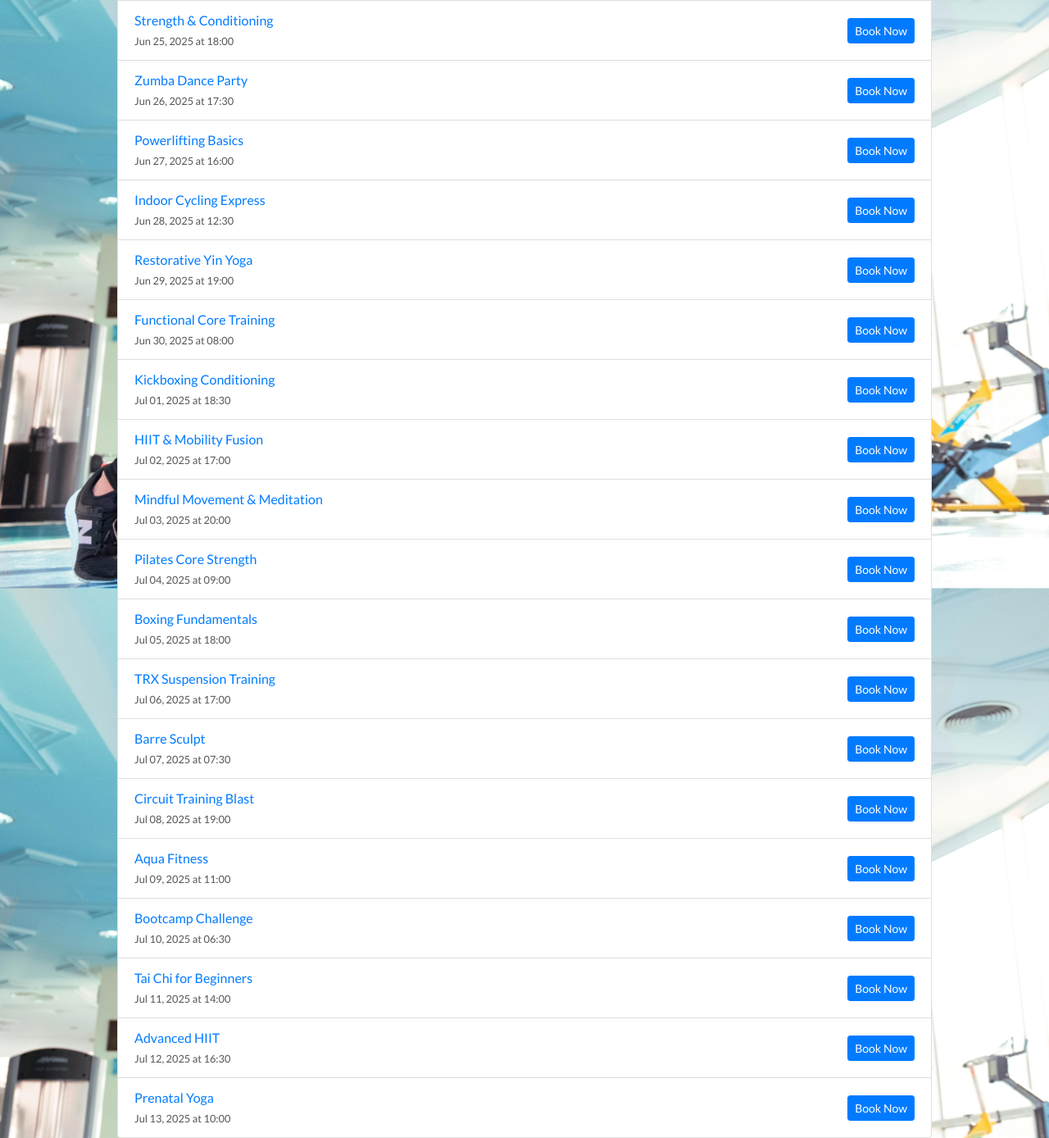
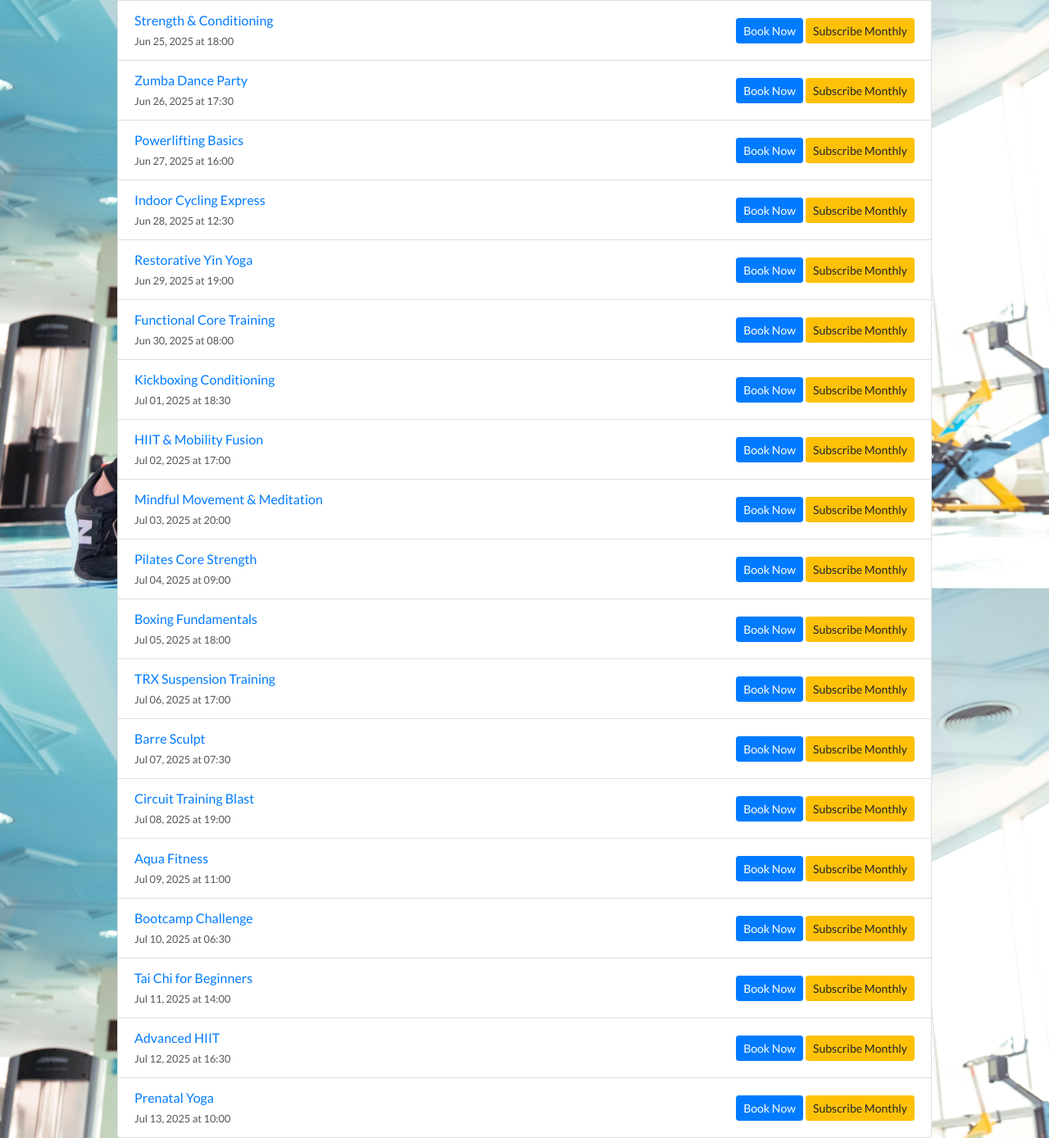
Before and after one commit to Hawraa7/Portfolio-Project-5, a Django app: page /classes/ in a window 1280 px wide. Shown: the part 177-1565 px from the top of the page at 82% size. Run offline with Django 3.2, Linux system fonts and the light colour scheme; the visitor is signed in with stand-in values (Sample User, id 1); data comes from the database, SQL or seed files in the repository; data that the repository does not hold is empty; some libraries are stand-ins or nearby versions.

Commit message:
Create the success _subscrition in the classes app

```diff
--- a/classes/templates/classes/class_list.html
+++ b/classes/templates/classes/class_list.html
@@ -9,17 +9,32 @@
                 <a href="{% url 'class_detail' class.id %}">{{ class.title }}</a><br>
                 <small>{{ class.date|date:"M d, Y" }} at {{ class.time|time:"H:i" }}</small>
             </div>
-            {% if user.is_authenticated %}
-                {% if class.id in user_bookings %}
-                    <span class="badge bg-success">Booked</span>
-                {% elif class.bookings.count < class.max_participants %}
-                    <a href="{% url 'class_detail' class.id %}" class="btn btn-sm btn-primary">Book Now</a>
+
+            <div>
+                {% if user.is_authenticated %}
+                    {# Booking status #}
+                    {% if class.id in user_bookings %}
+                        <span class="badge bg-success me-2">Booked</span>
+                    {% elif class.bookings.count < class.max_participants %}
+                        <a href="{% url 'class_detail' class.id %}" class="btn btn-sm btn-primary me-2">Book Now</a>
+                    {% else %}
+                        <span class="badge bg-secondary me-2">Full</span>
+                    {% endif %}
+
+                    {# Subscription button #}
+                    {% if class.id in user_subscriptions %}
+                        <span class="badge bg-info">Subscribed Monthly</span>
+                    {% else %}
+                        <form action="{% url 'create_subscription_checkout_session' class.id %}" method="POST" style="display:inline;">
+                            {% csrf_token %}
+                            <button type="submit" class="btn btn-sm btn-warning">Subscribe Monthly</button>
+                        </form>
+                    {% endif %}
+
                 {% else %}
-                    <span class="badge bg-secondary">Full</span>
+                    <a href="{% url 'account_login' %}" class="btn btn-sm btn-outline-primary">Log in to Book or Subscribe</a>
                 {% endif %}
-            {% else %}
-                <a href="{% url 'account_login' %}" class="btn btn-sm btn-outline-primary">Log in to Book</a>
-            {% endif %}
+            </div>
         </li>
         {% empty %}
         <li class="list-group-item">No classes available.</li>
--- a/classes/urls.py
+++ b/classes/urls.py
@@ -18,4 +18,6 @@ urlpatterns = [
     path('subscription_cancel/', views.subscription_cancel, name='subscription_cancel'),
 
     path('webhook/', views.stripe_webhook, name='stripe_webhook'),
+    path('create-subscription-checkout-session/<int:class_id>/', views.create_subscription_checkout_session, name='create_subscription_checkout_session'),
+
 ]
--- a/classes/views.py
+++ b/classes/views.py
@@ -34,12 +34,14 @@ def my_bookings(request):
 
 def class_list(request):
     classes = FitnessClass.objects.all()
-    user_bookings = []
+
+    # Get list of class IDs that the user has booked
+    booked_class_ids = []
     if request.user.is_authenticated:
-        user_bookings = Booking.objects.filter(user=request.user).values_list('fitness_class_id', flat=True)
+        booked_class_ids = Booking.objects.filter(user=request.user).values_list('fitness_class_id', flat=True)
     return render(request, 'classes/class_list.html', {
         'classes': classes,
-        'user_bookings': user_bookings,
+        'booked_class_ids': booked_class_ids,
     })
 
 
@@ -55,6 +57,35 @@ def class_detail(request, class_id):
         'spots_left': spots_left,
         'stripe_public_key': settings.STRIPE_PUBLIC_KEY,
     })
+
+
+@csrf_exempt
+def create_subscription_checkout_session(request, class_id):
+    if request.method == "POST":
+        class_id = request.POST.get("class_id")
+        user = request.user
+
+        try:
+            checkout_session = stripe.checkout.Session.create(
+                success_url = f'http://127.0.0.1:8000/classes/subscription_success/?class_id={class_id}',
+                cancel_url=f'http://127.0.0.1:8000/classes/subscription_cancel/?class_id={class_id}',
+                mode="subscription",
+                line_items=[
+                    {
+                        "price": 'price_1Rd94oPwYr2TRIKdsLwzMge0',
+                        "quantity": 1,
+                    }
+                ],
+                metadata={
+                    "user_id": user.id,
+                    "class_id": class_id,
+                    "payment_type": "subscription",
+                },
+            )
+            return redirect(checkout_session.url)
+        except Exception as e:
+            return HttpResponse(f"Error creating subscription session: {str(e)}", status=500)
+
 
 def payment_success(request):
     # Extract info from GET params or session (you can customize this)
@@ -83,12 +114,7 @@ def payment_success(request):
     return redirect('my_bookings')
 
 
-from django.shortcuts import get_object_or_404, redirect
-from django.contrib.auth.decorators import login_required
-from django.contrib import messages
-from django.http import JsonResponse
-from .models import FitnessClass, Booking
-import stripe
+
 
 stripe.api_key = settings.STRIPE_SECRET_KEY
 
@@ -157,7 +183,7 @@ def create_subscription_session(request):
             mode='subscription',
             customer_email=request.user.email,
             line_items=[{
-                'price': 'price_12345',  # Replace with your Stripe subscription price ID
+                'price': 'price_1Rd94oPwYr2TRIKdsLwzMge0',  # Replace with your Stripe subscription price ID
                 'quantity': 1,
             }],
             metadata={
```
